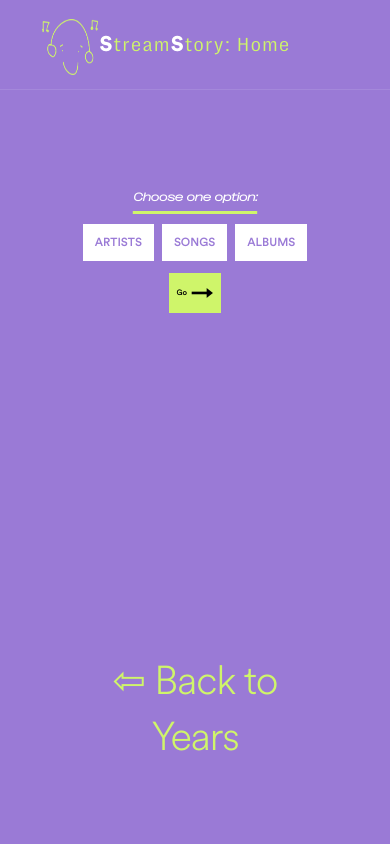
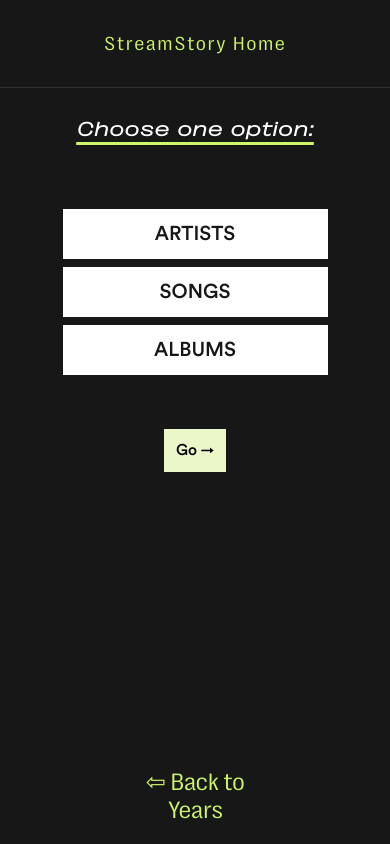
Before and after one commit to kevin-klein1/StreamStory, a Flask app: page /filter in a window 390 px wide. Run offline with Flask 3, Linux system fonts and the light colour scheme.

Commit message:
New look and mobile friendly v1

```diff
--- a/app.py
+++ b/app.py
@@ -216,7 +216,7 @@ def results():
 
         ## Make sure theres data in the dictionaries, if not - return error page
         if len(favs) == 0:
-            return render_template("error.html", message="No data for those years :(", path='Homepage')
+            return render_template("error.html", message="No data for those years.", path='Homepage')
 
 
         ## Set up Top Ten Dictionary
@@ -311,9 +311,12 @@ def results():
             for (album, artist), number in convert_albums.items():
                 artist_info = helpers.search_for_artist_info(spotify, artist)
 
-                artist_pic = artist_info[0]
-                artist_id = artist_info[1]
-                artist_uri = artist_info[2]
+                if artist_info != None:
+                    artist_pic = artist_info[0]
+                    artist_id = artist_info[1]
+                    artist_uri = artist_info[2]
+                else:
+                    artist_pic = "static/photos/smile.png"
 
                 album_info = helpers.search_for_album(spotify, artist_id, album)
 
@@ -342,9 +345,10 @@ def page_not_found(e):
 @app.errorhandler(500)
 def internal_server_error(e):
     # Custom 500 error handler
+    print("flaf")
     return render_template('500.html'), 500
 
 
 
-# if __name__ == '__main__':
-#     app.run(debug=False, port=5005)
+if __name__ == '__main__':
+    app.run(debug=False, port=5005)
--- a/static/js/years.js
+++ b/static/js/years.js
@@ -65,7 +65,6 @@ year_buttons.forEach((button, index) => {
         }
 
         lastSelectedIndex = index; // Update last selected index
-        console.log(answers);
     });
 });
 
--- a/static/styles.css
+++ b/static/styles.css
@@ -100,16 +103,29 @@ a {
   width: 60px;
   height: 60px;
   left: 20px;
+  bottom: 15px;
+}
+
+@media (max-width: 768px) {
+  #smile_guy {
+    display: none;
+  }
 }
 
 #navbar {
   display: flex;
   align-items: center;
   justify-content: center;
-  margin-bottom: 100px;
+  margin-bottom: 3.1rem;
   width: 100%;
   border-bottom: 1px solid rgba(255, 255, 255, 0.1);
   position: relative;
+}
+
+@media (max-width: 768px) {
+  #navbar {
+    margin-bottom: 30px;
+  }
 }
 
 #text_border {
@@ -146,25 +162,62 @@ a {
   text-align: center;
   align-items: center;
   font-family: Circluar_Norm;
+  font-size: 2vw;
+  color: black;
+  background-color: #ebf7c8;
+  margin-bottom: 30px;
+  padding: 12px;
+}
+
+@media (max-width: 768px) {
+  #submitBtn,
+  #submitBtn2 {
+    font-size: 4vw;
+  }
+}
+
+.submit_arrow {
+  color: black;
   font-size: 1.5vw;
-  color: black;
-  background-color: var(--sec-color);
-  margin-top: 30.12px;
-  margin-bottom: 8px;
-  padding: 8px;
+  margin-left: 4px;
+}
+
+@media (max-width: 768px) {
+  .submit_arrow {
+    font-size: 3vw;
+  }
 }
 
 #submitBtn2 {
   display: flex;
-  font-size: 2vw;
-  margin-top: 0;
-  margin-bottom: 330px;
+}
+
+#sadface {
+  margin-top: 30%;
+  width: 300px;
+  height: 300px;
+}
+
+@media (max-width: 768px) {
+  #sadface {
+    margin-top: 50%;
+    width: 150px;
+    height: 150px;
+  }
 }
 
 #submitBtn:hover,
 #submitBtn2:hover {
   background-color: white;
   color: black;
+}
+
+#yearForm,
+#filterForm {
+  display: flex;
+  flex-direction: column;
+  justify-content: center; /* Centers content vertically */
+  align-items: center; /* Centers content horizontally */
 }
 
 .yearsButton {
@@ -279,13 +343,29 @@ a {
   width: 100%; /* Ensure the container spans full width */
 }
 
-.go_back_button {
-  display: flex; /* Button takes up only its content's width */
-  padding: 10px 20px; /* Add padding around the button */
-  font-family: Circluar_Light;
+.go_back_button,
+.go_back_button2 {
+  position: fixed;
+  bottom: 0;
+  transform: translateX(-50%);
+  padding: 20px;
+  align-items: center;
+  text-align: center;
   letter-spacing: -1px;
-  color: var(--sec-color);
   cursor: pointer; /* Center the text */
+}
+
+.go_back_button2 {
+  position: relative;
+  transform: none;
+}
+
+@media (max-height: 650px) {
+  .go_back_button,
+  .go_back_button2 {
+    position: relative;
+    transform: none;
+  }
 }
 
 .error_message {
@@ -298,14 +378,14 @@ a {
   justify-content: center;
 }
 
-
-
-.go_back_button a {
-  color: var(--sec-color) ;
-  font-size: 2.5rem;
+.go_back_button a,
+.go_back_button2 a {
+  color: var(--sec-color);
+  font-size: 1.5rem;
 }
 
-.go_back_button a:hover {
+.go_back_button a:hover,
+.go_back_button2 a:hover {
   color: white; /* Change color on hover */
 }
 
@@ -353,14 +441,20 @@ a {
 }
 
 .container,
-.container_choices {
+.container_choices,
+.container_choices2 {
   display: flex;
   flex-direction: column;
   justify-content: center;
+  align-items: center;
   margin: auto;
-  width: 70%; /* Use the full width */
+  width: 70%;
   background-color: var(--main-color);
-  height: 100%;
+  height: 50%;
+}
+
+.container_choices2 {
+  margin-top: 50%;
 }
 
 .container2 {
@@ -424,23 +552,33 @@ a {
   /* Flexbox for centering */
 }
 
+@media (max-width: 768px) {
+  .drop_area {
+    font-size: 5vw;
+  }
+}
+
 .file_list,
 .container-list {
-  border-color: var(--sec-color);
-  border-style: solid;
-  border-width: 2.5px;
-  border-radius: 60px;
   font-family: Right_Light;
-  font-size: 1vw;
+  font-size: 1.5vw;
   flex-direction: column;
-  align-items: center;
   color: var(--sec-color);
   display: none;
-  padding: 2em;
   overflow: scroll;
   scrollbar-color: var(--sec-color);
-  width: 40%;
-  margin: auto;
+  align-items: center;
+  width: 80%;
+  padding-bottom: 0px;
+  margin: 50px;
+  margin-top: 0px;
+}
+
+@media (max-width: 768px) {
+  .file_list {
+    font-size: 3vw;
+    width: 90%;
+  }
 }
 
 .result_section {
@@ -455,26 +593,60 @@ a {
 }
 
 .year_button > input {
+  width: 100px;
+  height: 70px;
+  font-size: 30px;
+  text-align: center;
   font-family: Circluar_Norm;
   padding: 12px;
   margin: 4px;
   background-color: white;
   color: var(--main-color);
-  font-size: 3vw;
   align-items: center;
   border: none;
 }
 
+#artists {
+  width: 300%;
+}
+
+#songs {
+  width: 300%;
+}
+
+#albums {
+  width: 300%;
+}
+
+#AllHist {
+  width: auto;
+  height: auto;
+}
+
 .year_button > input:hover {
-  background-color: var(--sec-color);
+  background-color: #ebf7c8;
   color: var(--main-color); /* Active text color */
 }
 
 .year_button > input.active {
-  background-color: whitesmoke; /* Active background color */
-  color: black; /* Active text color */
-  box-shadow: inset 1px 1px 3px var(--main-color);
+  background-color: var(--sec-color);
+  color: black;
+  box-shadow: inset 0.5px 0.5px 3px var(--main-color);
+}
 
+@media (max-width: 768px) {
+  .year_button > input {
+    width: 75px;
+    height: 50px;
+    font-size: 20px;
+    text-align: center;
+  }
+}
+
+@media (max-width: 768px) {
+  .year_button > input:hover {
+    background-color: #ebf7c8;
+  }
 }
 
 .font_italic {
@@ -488,51 +660,75 @@ a {
 .heading2,
 .heading3,
 .heading4,
-.heading_results {
+.heading_results,
+.heading_results2 {
   color: white;
   font-family: Right_Italic;
   font-weight: bold;
   text-decoration: underline;
-  text-underline-offset: 0.3vw;
   text-decoration-color: var(--sec-color);
   text-decoration-thickness: 3px;
   font-size: 3vw;
   align-items: center;
   text-align: center;
   gap: 0px;
-  margin-bottom: .5rem;
+  margin-bottom: 0.5rem;
+  text-underline-offset: 6px;
+}
+
+.heading3,
+.heading4 {
+  margin-bottom: 4rem;
 }
 
 .heading2 {
-  margin-bottom: 0.4em;
+  margin-bottom: 0.5em;
   text-align: left;
 }
 
-.heading3 {
-  text-underline-offset: 10px;
-  letter-spacing: -1px;
+@media (max-width: 768px) {
+  .heading2,
+  .heading3 {
+    font-size: 5vw;
+    text-align: center;
+    justify-content: center;
+    align-items: center;
+  }
 }
 
 .heading4 {
   font-size: 2vw;
-  margin-bottom: 52px;
   margin-right: auto;
   justify-content: flex-start;
 }
 
-.heading_results {
+.heading_results,
+.heading_results2 {
   font-size: 3.6vw;
   margin-bottom: 60px;
   text-align: left;
   margin-right: 0 auto;
   justify-content: left;
 }
+.heading_results2 {
+  font-size: 1.5rem;
+}
+
+@media (max-width: 768px) {
+  .heading,
+  .heading_results,
+  .heading_results2 {
+    font-size: 4.5vw;
+    line-height: 1.5;
+  }
+}
 
 .background {
-  --main-color: #9A7AD6;
+  --main-color: #171717;
+  /* #9a7ad6; */
   --button-color: rgb(19, 0, 30);
   --main-light-color: #8654ff;
-  --sec-color:#cff56a;
+  --sec-color: #cff56a;
 
   /*
   --main-color: #6c3af2;
@@ -547,20 +743,6 @@ a {
 .custom-navfont {
   font-family: Right_Light;
   color: antiquewhite;
-}
-
-
-.filter_button {
-  vertical-align: top;
-  background-color: transparent;
-}
-
-.filter_button:focus,
-a:focus {
-  border: none;
-  outline: none;
-  vertical-align: top;
-  background-color: transparent;
 }
 
 .releae_title {
--- a/templates/filter.html
+++ b/templates/filter.html
@@ -17,16 +17,19 @@
             class="twosec_font_fade filter_button pointer"
             type="button"
             value="ARTISTS"
+            id="artists"
           />
           <input
             class="twosec_font_fade filter_button pointer"
             type="button"
             value="SONGS"
+            id="songs"
           />
           <input
             class="twosec_font_fade filter_button pointer"
             type="button"
             value="ALBUMS"
+            id="albums"
           />
         </li>
       </ul>
@@ -36,12 +39,15 @@
     <input type="hidden" id="selectionInput" name="selection" value="" />
 
     <button id="submitBtn2" class="pointer twosec_font_fade" type="submit">
-      Go <span style="color: black; font-size: 20px; margin-left: 4px">→</span>
+      Go <span class="submit_arrow" id="subSpan">→</span>
     </button>
   </form>
-  <div  id="go_back_container" class="go_back_container">
-    <p style="margin-top: auto;"class="go_back_button pointer"><a href="/years">⇦ Back to Years </a></p>
-  </div>
+  <div id="go_back_container" class="go_back_container"></div>
+  <footer>
+    <p class="go_back_button pointer">
+      <a href="/years">⇦ Back to Years </a>
+    </p>
+  </footer>
 </div>
 
 <!-- Your existing JS to handle the selection and redirection -->
--- a/templates/index.html
+++ b/templates/index.html
@@ -64,10 +64,10 @@ main %}
   <div id="file-list" class="file_list">
     <h2 class="heading">Your files:</h2>
   </div>
-  <div style=" margin-bottom: 25px; justify-content: center; align-items: center">
+  <div>
     <button id="submitBtn" class="pointer">
       Submit
-      <span style="color: black; font-size: 20px; margin-left: 4px">→</span>
+      <span class="submit_arrow">→</span>
     </button>
   </div>
 
--- a/templates/layout.html
+++ b/templates/layout.html
@@ -17,14 +17,10 @@
 
   <body class="body_fade background">
     <nav id="navbar">
-      <a id="smile_guy" href="/">
+      <a href="/">
         <img id="smile_guy" src="/static/photos/smile.png" />
       </a>
-      <a id="homepage_title" href="/">
-        <span class="S">S</span>tream<span class="S"
-          >S</span
-        >tory: Home</a
-      >
+      <a id="homepage_title" href="/"> StreamStory Home</a>
     </nav>
 
     {% block main %}{% endblock %}
--- a/templates/years.html
+++ b/templates/years.html
@@ -33,7 +33,7 @@
     </div>
 
     <button id="submitBtn2" class="pointer twosec_font_fade'" type="submit">
-      Go <span id="subSpan" style="color: black; font-size: 20px; margin-left: 4px;">→</span>
+      Go <span class="submit_arrow" id="subSpan">→</span>
     </button>
   </form>
 </div>
```
Also changed, not shown: other parts of static/styles.css (+120 -18 lines), templates/404.html (+8 -3 lines), templates/500.html (added, +12 -0 lines), templates/error.html (+8 -4 lines), templates/results.html (+8 -8 lines), static/photos/smilesad.png (added).
